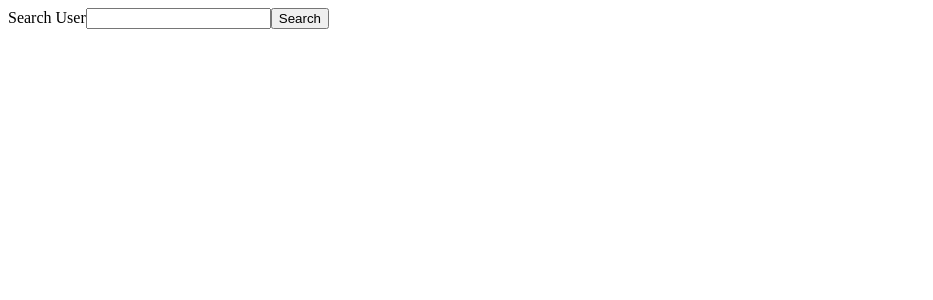
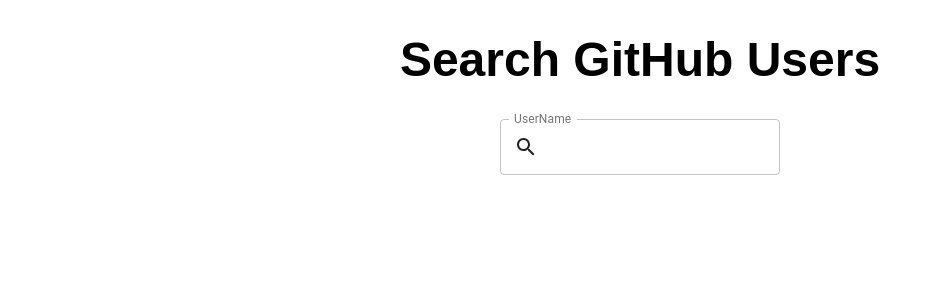
Before and after one commit to kanako-110/SearchGitHubUsers, a React (Create React App) app: page / in a window 1280 px wide. Shown: the top 300 px of the page, without its empty margins (0-933 px from the left). Built offline with nearby package versions, Linux system fonts and the light colour scheme.

Commit message:
styling og Search

```diff
--- a/package.json
+++ b/package.json
@@ -4,7 +4,9 @@
   "private": true,
   "dependencies": {
     "@emotion/react": "^11.1.5",
+    "@emotion/styled": "^11.1.5",
     "@material-ui/core": "^4.11.3",
+    "@material-ui/icons": "^4.11.2",
     "@material-ui/lab": "^4.0.0-alpha.57",
     "@octokit/core": "^3.2.5",
     "@octokit/rest": "^18.3.0",
--- a/public/index.html
+++ b/public/index.html
@@ -3,6 +3,12 @@
   <head>
     <meta charset="utf-8" />
     <link rel="icon" href="%PUBLIC_URL%/favicon.ico" />
+    <link rel="preconnect" href="https://fonts.gstatic.com" />
+    <link
+      href="https://fonts.googleapis.com/css2?family=Alegreya+Sans:ital,wght@0,900;1,900&family=Luckiest+Guy&display=swap"
+      rel="stylesheet"
+    />
+
     <meta name="viewport" content="width=device-width, initial-scale=1" />
     <meta name="theme-color" content="#000000" />
     <meta
@@ -11,7 +17,7 @@
     />
     <script type="module">
       import { Octokit } from "https://cdn.skypack.dev/@octokit/core";
-      </script>
+    </script>
     <link rel="apple-touch-icon" href="%PUBLIC_URL%/logo192.png" />
     <!--
       manifest.json provides metadata used when your web app is installed on a
--- a/src/App.tsx
+++ b/src/App.tsx
@@ -27,7 +27,7 @@
         passUserName={passUserName}
         passTotalNumber={passTotalNumber}
       />
-      <UserList users={users} totalNumber={totalNumber}/>
+      <UserList users={users} totalNumber={totalNumber} />
       {totalNumber > 50 ? (
         <Pagination
           addUserData={addUserData}
--- a/src/Pagination.tsx
+++ b/src/Pagination.tsx
@@ -30,14 +30,15 @@
 
   console.log("total: " + totalNumber);
 
+  const per_page = 50;
   const setPageNumber = () => {
-    if (totalNumber <= 1000 && Number.isInteger(totalNumber / 50)) {
+    if (totalNumber <= 1000 && Number.isInteger(totalNumber / per_page)) {
       //50で割った時に整数なら、その整数の答えがページ数
-      return totalNumber / 50;
+      return totalNumber / per_page;
     }
-    if (totalNumber <= 1000 && Number.isInteger(totalNumber / 50) === false) {
+    if (totalNumber <= 1000 && Number.isInteger(totalNumber / per_page) === false) {
       // 小数点切り捨ての数＋１
-      return Math.floor(totalNumber / 50 + 1);
+      return Math.floor(totalNumber / per_page + 1);
     }
     if (totalNumber > 1000) {
       return 20;
--- a/src/Search.tsx
+++ b/src/Search.tsx
@@ -2,11 +2,13 @@
 import { useForm } from "react-hook-form";
 import { usersData } from "./UserList";
 import { Octokit } from "@octokit/core";
-import axios from "axios";
-import { LOADIPHLPAPI } from "dns";
+import styled from "@emotion/styled";
+import TextField from "@material-ui/core/TextField";
+import SearchIcon from "@material-ui/icons/Search";
+import InputAdornment from "@material-ui/core/InputAdornment";
 
 // TODO
-// LOOKS
+//🌟 LOOKS
 // if its necesarry, render "result will be here" when undefined
 
 interface AppProps {
@@ -18,6 +20,15 @@
 interface FormData {
   userName: string;
 }
+
+const Container = styled("div")`
+  text-align: center;
+`;
+
+const Title = styled("h1")`
+  font-family: "Alegreya Sans", sans-serif;
+  font-size: 3rem;
+`;
 
 const Search: React.FC<AppProps> = ({
   addUserData,
@@ -35,7 +46,6 @@
       page: 1,
       per_page: 50,
     });
-    console.log(response);
 
     const matchedData = response.data.items.filter(
       (item) => item.login.indexOf(data.userName) >= 0
@@ -58,12 +68,27 @@
 
   return (
     <form onSubmit={handleSubmit(onForm_submit)}>
-      <label>Search User</label>
-      <input name="userName" ref={register({ required: true })} />
-      {errors.userName && (
-        <div className="error">ユーザー名を入力してください.</div>
-      )}
-      <button type="submit">Search</button>
+      <Container>
+        <Title>Search GitHub Users</Title>
+        <TextField
+          name="userName"
+          id="outlined-basic"
+          label="UserName"
+          variant="outlined"
+          inputRef={register}
+          InputProps={{
+            startAdornment: (
+              <InputAdornment position="start">
+                <SearchIcon />
+              </InputAdornment>
+            ),
+          }}
+        />
+        {/* <input name="userName" ref={register({ required: true })} /> */}
+        {errors.userName && (
+          <div className="error">ユーザー名を入力してください.</div>
+        )}
+      </Container>
     </form>
   );
 };
--- a/src/UserList.tsx
+++ b/src/UserList.tsx
@@ -1,4 +1,5 @@
 import React from "react";
+import styled from "@emotion/styled";
 
 export type usersData = {
   login: string;
@@ -11,73 +12,40 @@
   totalNumber: number; //まとめられる？
 }
 
+const Container = styled("div")`
+  display: flex;
+  flex-direction: row;
+  flex-wrap: wrap;
+  width: 100%;
+`;
+
+const ItemContainer = styled("div")`
+  width: 20%;
+`;
+
+const Img = styled("img")`
+  width: 100%;
+`;
+
 const UserList: React.FC<usersType> = ({ users, totalNumber }) => {
   const displayOnDeskTop = () => {
     if (users && users?.length > 0) {
-      return (
-        <div>
-          {users?.map((user) => (
-            <div key={user.login}>
-              <img alt="avatar" src={user.avatar_url} />
-              <a href={user.html_url} target="_blank">
-                {user.login}
-              </a>
-            </div>
-          ))}
-        </div>
-      );
+      return users.map((user) => {
+        return (
+          <ItemContainer key={user.login}>
+            <Img alt="avatar" src={user.avatar_url} />
+            <a href={user.html_url} target="_blank">
+              {user.login}
+            </a>
+          </ItemContainer>
+        );
+      });
     }
     if (users?.length === 0) {
       return <div>当てはまるユーザーがいません</div>;
     }
   };
 
-  return <div>{displayOnDeskTop()}</div>;
+  return <Container>{displayOnDeskTop()}</Container>;
 };
 export default UserList;
-
-// users.map((user) => {
-
-//   return (
-//     <div key={user.login}>
-//       <img alt="avatar" src={user.avatar_url} />
-//       <a href={user.html_url} target="_blank">
-//         {user.login}
-//       </a>
-//     </div>
-//   );
-// });
-
-// return (
-//   <div>
-//     {displayOnDeskTop()}
-//     {/* {users?.map((user) =>
-//       users.length > 0 ? (
-//         <div key={user.login}>
-//           <img alt="avatar" src={user.avatar_url} />
-//           <a href={user.html_url} target="_blank">
-//             {user.login}
-//           </a>
-//         </div>
-//       ) : (
-//         <div>それ以外</div>
-//       )
-//     )} */}
-//   </div>
-// );
-
-// -----------正しいやつ
-// if (users && users?.length > 0) {
-//   return (
-//     <div>
-//       {users?.map((user) => (
-//         <div key={user.login}>
-//           <img alt="avatar" src={user.avatar_url} />
-//           <a href={user.html_url} target="_blank">
-//             {user.login}
-//           </a>
-//         </div>
-//       ))}
-//     </div>
-//   );
-// ーーーーーー
```
Also changed, not shown: 1 other file (tests, documents, lock files or other folders).
